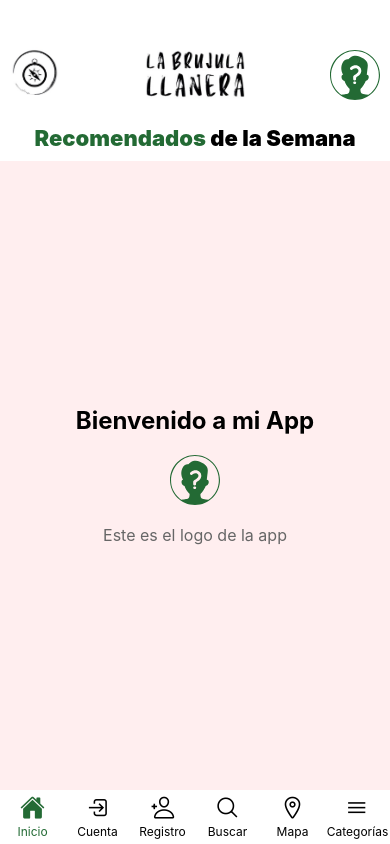
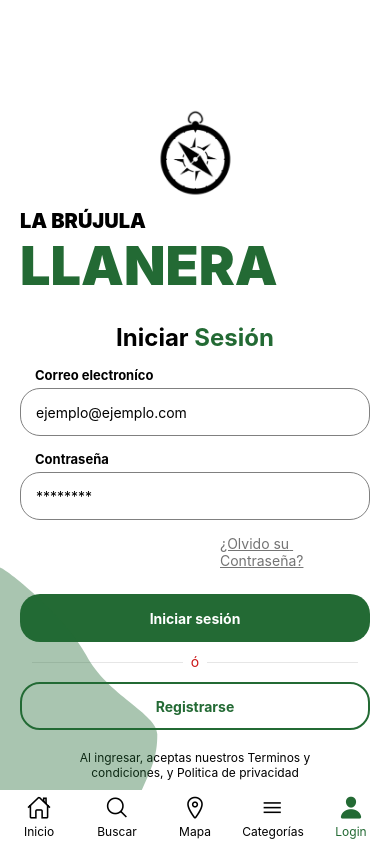
Before and after one commit to chrisfalla/Frontend_La_Brujula_Llanera, a React Native app: screen /Auth in a window 390 px wide. Built offline with nearby package versions, Linux system fonts and the light colour scheme.

Commit message:
screen editing
screen editing, home,  appnavigation, mainscreen, recovery and the logins is unified with the loginform

```diff
--- a/src/components/Header.js
+++ b/src/components/Header.js
@@ -1,12 +1,14 @@
 import React from 'react';
-import { View, StyleSheet, Image } from 'react-native';
+import { View, StyleSheet, Image, Text } from 'react-native';
 import Logo from './logoPerfil';
 
 const Header = () => {
     return (
         <View style={styles.header}>
-            <Image source={require('../assets/Logo.jpg')} style={styles.logo} />
-            <Image source={require('../assets/LogoName.jpg')} style={styles.logoName} />
+            <Image source={require('../assets/log.png')} style={styles.logo} />
+           <View style={styles.containertitle}>
+                            <Text style={styles.title3}>LA BRÚJULA <Text style={styles.title4}>LLANERA</Text></Text>
+                            </View>
             <Logo style={styles.logoPerfil} />
         </View>
     );
--- a/src/components/RowLine.js
+++ b/src/components/RowLine.js
@@ -16,7 +16,7 @@ const styles = StyleSheet.create({
     flexDirection: "row",
     justifyContent: "center",
     alignItems: "center",
-    marginVertical: 20, // Espacio vertical entre los elementos
+    marginVertical: 10, // Espacio vertical entre los elementos
   },
   line: {
     width: 151,
--- a/src/navigation/AppNavigation.js
+++ b/src/navigation/AppNavigation.js
@@ -1,19 +1,29 @@
+import 'react-native-gesture-handler';
 import React from 'react';
 import { NavigationContainer } from '@react-navigation/native';
+import { createStackNavigator } from '@react-navigation/stack';
 import { createBottomTabNavigator } from '@react-navigation/bottom-tabs';
 import { Ionicons } from '@expo/vector-icons';
 import HomeScreen from '../screens/HomeScreen';
-import LoginScreen from '../screens/LoginScreen';
-import RegistroScreen from '../screens/RegistroScreen';
+
 import BuscarCategoriasScreen from '../screens/BuscarCategoriasScreen';
 import MapaScreen from '../screens/MapaScreen';
 import CategoriasScreen from '../screens/CategoriasScreen';
 
+import Login from '../screens/Login';
+import RegistroScreen from '../screens/RegistroScreen';
+import RecoveryScreen from '../screens/RecoveryEmail';
+import RecoveryScreen1 from '../screens/SendCode';
+import RecoveryScreen2 from '../screens/ValidateCode';
+import RecoveryScreen3 from '../screens/RecoveryPassword';
+
+const Stack = createStackNavigator();
 const Tab = createBottomTabNavigator();
 
-const AppNavigator = () => {
+
+
+const TabNavigator = () => {
     return (
-        <NavigationContainer>
         <Tab.Navigator
             screenOptions={({ route }) => ({
                 tabBarIcon: ({ focused, color, size }) => {
@@ -21,16 +31,14 @@ const AppNavigator = () => {
 
                     if (route.name === 'Home') {
                         iconName = focused ? 'home' : 'home-outline';
-                        } else if (route.name === 'Login') {
-                            iconName = focused ? 'log-in' : 'log-in-outline';
-                        } else if (route.name === 'Registro') {
-                            iconName = focused ? 'person-add' : 'person-add-outline';
                     } else if (route.name === 'BuscarCategorias') {
                         iconName = focused ? 'search' : 'search-outline';
                     } else if (route.name === 'Mapa') {
                         iconName = focused ? 'location' : 'location-outline';
                     } else if (route.name === 'Categorias') {
                         iconName = focused ? 'menu' : 'menu-outline';
+                    } else if (route.name === 'Auth') {
+                        iconName = focused ? 'person' : 'person-outline';
                     }
 
                     return <Ionicons name={iconName} size={size} color={color} />;
@@ -41,8 +49,8 @@ const AppNavigator = () => {
                 tabBarStyle: {
                     height: 54,
                     paddingBottom: 5,
-                        backgroundColor: '#fff', // Asegúrate de que el fondo sea blanco
-                        borderTopWidth: 0, // Elimina el borde superior si es necesario
+                    backgroundColor: '#fff',
+                    borderTopWidth: 0,
                 },
             })}
         >
@@ -51,22 +59,6 @@ const AppNavigator = () => {
                 component={HomeScreen}
                 options={{
                     title: 'Inicio',
-                        headerShown: false
-                    }}
-                />
-                <Tab.Screen
-                    name="Login"
-                    component={LoginScreen}
-                    options={{
-                        title: 'Cuenta',
-                        headerShown: false
-                    }}
-                />
-                <Tab.Screen
-                    name="Registro"
-                    component={RegistroScreen}
-                    options={{
-                        title: 'Registro',
                     headerShown: false
                 }}
             />
@@ -94,7 +86,40 @@ const AppNavigator = () => {
                     headerShown: false
                 }}
             />
+            <Tab.Screen
+                name="Auth"
+                component={AuthStack}
+                options={{
+                    title: 'Login',
+                    headerShown: false
+                }}
+            />
         </Tab.Navigator>
+    );
+};
+
+const AuthStack = () => {
+    return (
+        <Stack.Navigator screenOptions={{ headerShown: false }}>
+            <Stack.Screen name="Login" component={Login} />
+            <Stack.Screen name="Registro" component={RegistroScreen} />
+            <Stack.Screen name="Recovery" component={RecoveryScreen} />
+            <Stack.Screen name="Recovery1" component={RecoveryScreen1} />
+            <Stack.Screen name="Recovery2" component={RecoveryScreen2} />
+            <Stack.Screen name="Recovery3" component={RecoveryScreen3} />
+        </Stack.Navigator>
+    );
+};
+const AppNavigator = () => {
+    return (
+        <NavigationContainer>
+            <Stack.Navigator
+                screenOptions={{ headerShown: false }}
+                initialRouteName="TabNavigator"
+            >
+                <Stack.Screen name="TabNavigator" component={TabNavigator} />
+                <Stack.Screen name="Auth" component={AuthStack} />
+            </Stack.Navigator>
         </NavigationContainer>
     );
 };
--- a/src/screens/HomeScreen.js
+++ b/src/screens/HomeScreen.js
@@ -33,7 +33,7 @@ const styles = StyleSheet.create({
         flex: 1,
         justifyContent: 'center',
         alignItems: 'center',
-        backgroundColor: '#ffeeef',
+        backgroundColor: '#fff',
     },
     title: {
         fontSize: 24,
--- a/src/screens/Login.js
+++ b/src/screens/Login.js
@@ -1,22 +1,82 @@
-import React from 'react';
-import { View, Text, StyleSheet, Image } from 'react-native';
-import LoginForm from '../components/LoginForm';
+import React, { useState } from 'react';
+import { View, Text, StyleSheet, Image, TextInput, TouchableOpacity } from 'react-native';
 import CurvedBackground from '../components/CurvedBackground';
+import RowLine from '../components/RowLine';
 
 const LoginScreen = ({ navigation }) => {
+    const [formData, setFormData] = useState({
+        email: "",
+        password: ""
+    });
+    const [errors, setErrors] = useState({});
+
+    const handleLogin = () => {
+        if (!formData.email || !formData.password) {
+            setErrors({
+                email: !formData.email ? "Email es requerido" : "",
+                password: !formData.password ? "Contraseña es requerida" : ""
+            });
+            return;
+        }
+        navigation.replace('TabNavigator');
+    };
+
+    const handleForgotPassword = () => {
+        navigation.navigate('Recovery');
+    };
+
+    const handleRegister = () => {
+        navigation.navigate('Registro');
+    };
+
     return (
         <View style={styles.container}>
-            <Image source={require('../assets/Logo.jpg')}
-            style={styles.logo}/>
-            <Image source={require('../assets/LogoName.jpg')}
-            style={styles.logo2}/>
-            <Text style={styles.title}> Iniciar <Text style={styles.title2}>Sesion</Text></Text>
+            <Image source={require('../assets/log.png')}
+                style={styles.logo} />
+                <View style={styles.containertitle}>
+                 <Text style={styles.title3}>LA BRÚJULA <Text style={styles.title4}>LLANERA</Text></Text>
+                 </View>
+            <Text style={styles.title}>Iniciar <Text style={styles.title2}>Sesión</Text></Text>
 
-            <LoginForm navigation={navigation} style={styles.form} />
+            <View style={styles.formContainer}>
+                <Text style={styles.inputTitle}>Correo electroníco</Text>
+                <TextInput
+                    style={styles.input}
+                    placeholder="ejemplo@ejemplo.com"
+                    keyboardType="email-address"
+                    value={formData.email}
+                    onChangeText={(text) => setFormData({ ...formData, email: text })}
+                />
+                {errors.email ? <Text style={styles.errorText}>{errors.email}</Text> : null}
+
+                <Text style={styles.inputTitle}>Contraseña</Text>
+                <TextInput
+                    style={styles.input}
+                    placeholder="********"
+                    secureTextEntry
+                    value={formData.password}
+                    onChangeText={(text) => setFormData({ ...formData, password: text })}
+                />
+                {errors.password ? <Text style={styles.errorText}>{errors.password}</Text> : null}
+
+                <TouchableOpacity onPress={handleForgotPassword}>
+                    <Text style={styles.forgotPassword}>¿Olvido su Contraseña?</Text>
+                </TouchableOpacity>
+
+                <TouchableOpacity style={styles.loginButton} onPress={handleLogin}>
+                    <Text style={styles.loginButtonText}>Iniciar sesión</Text>
+                </TouchableOpacity>
+
+                <RowLine style={styles.rowLine} />
+
+                <TouchableOpacity style={styles.registrerButton} onPress={handleRegister}>
+                    <Text style={styles.registrerButtonText}>Registrarse</Text>
+                </TouchableOpacity>
+            </View>
 
             <View style={styles.footerContainer}>
                 <Text style={styles.footer}>Al ingresar, aceptas nuestros Terminos y condiciones,
-                y Politica de privacidad</Text>
+                    y Politica de privacidad</Text>
             </View>
             <CurvedBackground />
         </View>
@@ -27,48 +87,121 @@ const styles = StyleSheet.create({
     container: {
         flex: 1,
         alignItems: 'center',
-        justifyContent: 'center',
         backgroundColor: '#ffff',
         padding: 10,
     },
-    logo:{
-        alignItems:'center',
-        width: 101, // Ajusta el ancho de la imagen
-        height: 99, // Ajusta la altura de la imagen
-        marginBottom: 0, // Espacio entre la imagen y el texto
+    logo: {
+        width: 90,
+        height: 90,
+        marginTop:'auto',
+        marginBottom: 0,
         resizeMode: 'contain'
     },
-    logo2:{
-        width: 207, // Ajusta el ancho de la imagen
-        height: 95, // Ajusta la altura de la imagen
-        marginBottom: 50, // Espacio entre la imagen y el texto
-        resizeMode: 'contain'
+    containertitle: {
+
+        margin: 10,
     },
+
     title: {
-        textAlign:'auto',
         fontSize: 24,
         fontWeight: 'bold',
-        margin: 0,
+        margin: 15,
     },
     title2: {
-        textAlign:'auto',
         fontSize: 24,
         fontWeight: 'bold',
         margin: 0,
         color: '#236A34'
     },
-    form:{
-        alignItems: 'center',
+
+    title3: {
+        fontSize: 20,
+        fontWeight: '900',
+        margin: 0,
     },
-    footerContainer:{
+    title4: {
+
+        fontSize: 54,
+        fontWeight: '900',
+        margin: 0,
+        color: '#236A34'
+
+    },
+
+    formContainer: {
+        width: "100%",
+        alignItems: "center",
+        paddingHorizontal: 10,
+    },
+    inputTitle: {
+        fontSize: 13,
+        fontWeight: "bold",
+        marginBottom: 5,
+        paddingLeft: 15,
+        textAlign: "left",
+        alignSelf: "flex-start"
+    },
+    input: {
+        marginBottom: 15,
+        width: 350,
+        height: 48,
+        borderColor: "gray",
+        borderWidth: 1,
+        paddingLeft: 15,
+        borderRadius: 20,
+    },
+    forgotPassword: {
+        color: "#747474",
+        paddingLeft: 200,
+        marginBottom: 10,
+        textDecorationLine: "underline",
+    },
+    loginButton: {
+        backgroundColor: "#236A34",
+        marginTop: 15,
+        width: 350,
+        height: 48,
+        borderRadius: 20,
+        justifyContent: 'center',
+    },
+    loginButtonText: {
+        fontSize: 14,
+        fontWeight: "bold",
+        color: "white",
+        textAlign: "center",
+    },
+    registrerButton: {
+        backgroundColor: "#ffff",
+        borderWidth: 2,
+        borderColor: '#236A34',
+        width: 350,
+        height: 48,
+        borderRadius: 20,
+        justifyContent: 'center',
+    },
+    registrerButtonText: {
+        fontSize: 14,
+        fontWeight: "bold",
+        color: "#236A34",
+        textAlign: "center",
+    },
+    rowLine: {
+        marginVertical: 10,
+    },
+    errorText: {
+        color: "red",
+        marginBottom: 10,
+        paddingLeft: 15,
+        alignSelf: "flex-start",
+    },
+    footerContainer: {
         marginTop: 20,
         width: '80%',
     },
-    footer:{
+    footer: {
         textAlign: 'center',
         fontSize: 12,
     },
-
 });
 
 export default LoginScreen;
--- a/src/screens/RecoveryEmail.js
+++ b/src/screens/RecoveryEmail.js
@@ -109,10 +109,11 @@ const styles = StyleSheet.create({
         },
     recoveryButton: {
         backgroundColor: "#747474",
-        marginTop: 130,
+        marginTop: 80,
         width: 350,
         height: 48,
         borderRadius: 20,
+        justifyContent:'center',
     },
     recoveryButtonText: {
         fontSize: 14,
--- a/src/screens/RecoveryPassword.js
+++ b/src/screens/RecoveryPassword.js
@@ -1,31 +1,32 @@
-import React , { useState } from 'react';
+import React, { useState } from 'react';
 import { View, Text, StyleSheet, Image, TextInput, TouchableOpacity } from 'react-native';
 import { useNavigation } from '@react-navigation/native';
 import Status from '../components/Recovery/Status3';
 
 const RecoveryScreen3 = () => {
     const navigation = useNavigation();
-    const [password, SetPassword] = useState("");
+    const [password, setPassword] = useState("");
+    const [confirmPassword, setConfirmPassword] = useState("");
 
     const handleContinue = () => {
+        if (password !== confirmPassword) {
+            alert("Las contraseñas no coinciden");
+            return;
+        }
+        // Aquí iría la lógica para actualizar la contraseña
         navigation.navigate('Login');
-
     };
 
     return (
         <View style={styles.container}>
-            <Image source={require('../assets/Logo.jpg')}
-                style={styles.logo}/>
-            <Image source={require('../assets/LogoName.jpg')}
-                style={styles.logo2}/>
+            <Image source={require('../assets/Logo.jpg')} style={styles.logo} />
+            <Image source={require('../assets/LogoName.jpg')} style={styles.logo2} />
             <Text style={styles.title}>Recuperar <Text style={styles.title2}>Contraseña</Text></Text>
             <View style={styles.statusContainer}>
                 <Status />
             </View>
             <View style={styles.formContainer}>
-                <Text style={styles.subtitle}>
-                Ingrese la nueva contraseña:
-                </Text>
+                <Text style={styles.subtitle}>Ingrese la nueva contraseña:</Text>
             </View>
             <Text style={styles.title3}>Ingrese su nueva contraseña</Text>
             <TextInput
@@ -33,19 +34,18 @@ const RecoveryScreen3 = () => {
                 placeholder="********"
                 secureTextEntry
                 value={password}
-                  onChangeText={SetPassword}
+                onChangeText={setPassword}
             />
             <Text style={styles.title3}>Confirme su nueva contraseña</Text>
             <TextInput
                 style={styles.input}
                 placeholder="********"
                 secureTextEntry
-                  value={password}
-                  onChangeText={SetPassword}
+                value={confirmPassword}
+                onChangeText={setConfirmPassword}
             />
-
             <TouchableOpacity style={styles.recoveryButton} onPress={handleContinue}>
-                <Text style={styles.recoveryButtonText}>Validar codigo</Text>
+                <Text style={styles.recoveryButtonText}>Guardar contraseña</Text>
             </TouchableOpacity>
         </View>
     );
@@ -120,7 +120,7 @@ const styles = StyleSheet.create({
         backgroundColor: '#236A34',
         justifyContent: 'center',
         alignItems: 'center',
-        marginTop: 88,
+        marginTop: 38,
     },
     recoveryButtonText: {
         fontSize: 14,
--- a/src/screens/SendCode.js
+++ b/src/screens/SendCode.js
@@ -123,7 +123,7 @@ const styles = StyleSheet.create({
         backgroundColor: '"#ffff',
         justifyContent: 'center',
         alignItems: 'center',
-        marginTop: 80,
+        marginTop: 35,
     },
     sendButtonText: {
         fontSize: 14,
--- a/src/screens/ValidateCode.js
+++ b/src/screens/ValidateCode.js
@@ -108,7 +108,7 @@ const styles = StyleSheet.create({
         backgroundColor: '#236A34',
         justifyContent: 'center',
         alignItems: 'center',
-        marginTop: 101,
+        marginTop: 50,
     },
     recoveryButtonText: {
         fontSize: 14,
```
Also changed, not shown: src/components/LoginForm.js (deleted, +0 -134 lines), src/screens/MainScreen.js (added, +67 -0 lines). Lines whose indentation alone changed are shown as unchanged.
